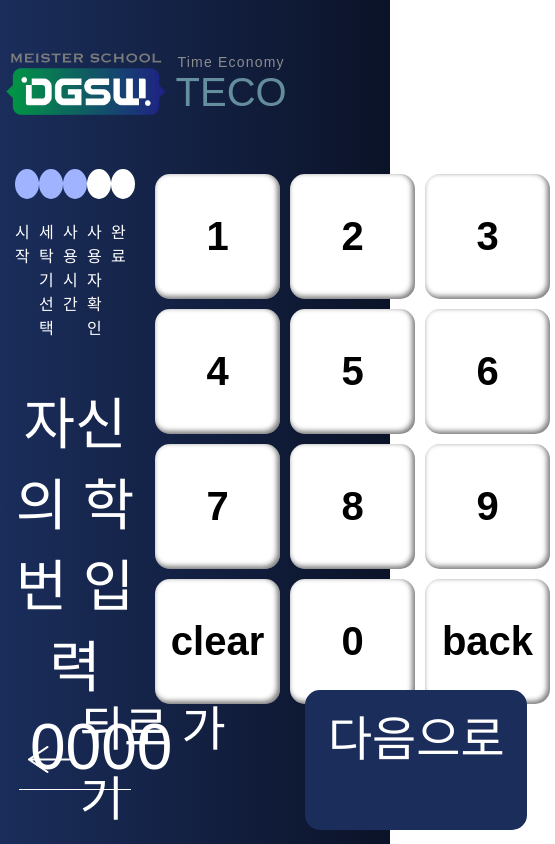
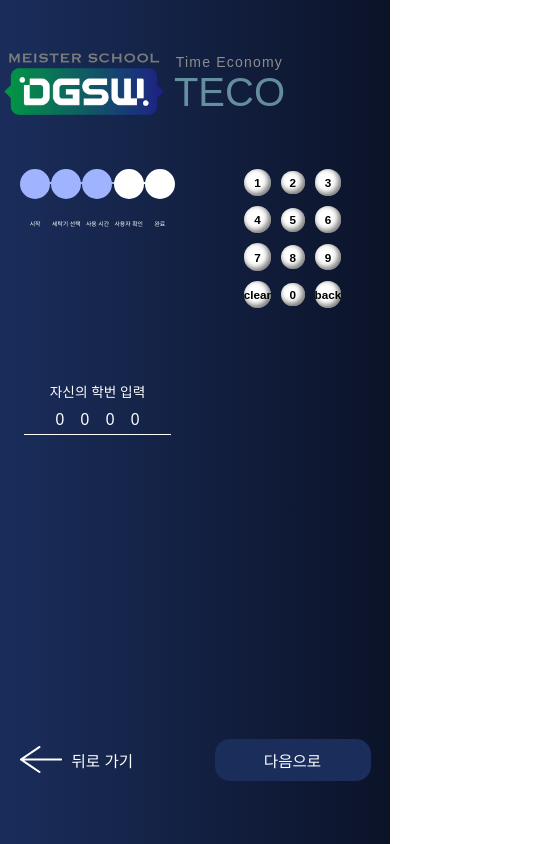
Before and after one commit to Team-5c0/5c0_web, a React (Create React App) app: page /name in a window 390 px wide. Shown: the whole page, 555 px wide, since content can reach past the window. Built offline with nearby package versions, Linux system fonts and the light colour scheme.

Commit message:
deco :: 반응형으로 폰트 수정

```diff
--- a/src/components/NumPad/style.js
+++ b/src/components/NumPad/style.js
@@ -2,7 +2,8 @@ import styled from "styled-components";
 
 export const Wrapper = styled.div`
     display: grid;
-    //gap: 10px;
+    width: 50%;
+    gap: 10px;
     //border-radius: 25px;
     //box-sizing: border-box;
     //box-shadow: 0 20px 30px rgba(0, 0, 0, 0.1);
@@ -33,8 +34,7 @@ export const Wrapper = styled.div`
 //
 // `
 export const Box = styled.div`
-    width: 125px;
-    margin: 5px;
+    width: 100%;
     aspect-ratio: 1/1;
     border-radius: 15px;
     box-shadow: -2px -2px 5px 1px rgba(0, 0, 0, 0.5) inset;
@@ -68,5 +68,5 @@ export const EnterBox = styled(Box)`
 export const BoxText = styled.span`
     font-family: pretendard-Medium,sans-serif;
     font-weight: bolder;
-    font-size: 250%;
+    font-size: 3vw;
 `
--- a/src/components/NumPadDsp/style.js
+++ b/src/components/NumPadDsp/style.js
@@ -15,7 +15,7 @@ export const TextContainer = styled.div`
 
 export const ValueText = styled.span`
     font-family: Pretendard-Black, sans-serif;
-    font-size: 4rem;
+    font-size: 4vw;
     margin-bottom: 5px;
     color: white;
 `
--- a/src/components/PageController/style.js
+++ b/src/components/PageController/style.js
@@ -20,7 +20,7 @@ export const Icon = styled.img`
 `
 export const ReturnButtonText = styled.span`
     font-family: Pretendard-Medium,sans-serif;
-    font-size: 48px;
+    font-size: 4vw;
     color: white;
 `
 export const NextButton = styled.div`
--- a/src/components/Step/style.js
+++ b/src/components/Step/style.js
@@ -39,7 +39,7 @@ export const Circle = styled.div`
 `
 export const Text = styled.span`
     font-family: Pretendard-Medium, sans-serif;
-    font-size: 1rem;
+    font-size: 1.5vw;
     color: white;
 
 `
--- a/src/pages/Check/End/style.js
+++ b/src/pages/Check/End/style.js
@@ -5,7 +5,7 @@ export const Wrapper = styled.div`
     height: 100vh;
     display: grid;
     grid-template-columns: 1fr;
-    grid-template-rows: 10% 75% 15%;
+    grid-template-rows: 20% 60% 20%;
     align-items: center;
     background-image: linear-gradient(90deg, #1A2D5B,#0B1328);
 `
@@ -17,11 +17,11 @@ export const ValueContainer = styled.div`
 export const Content = styled.div`
     font-family: Pretendard-Medium, sans-serif;
     //font-weight: bolder
-    font-size: 2em;
+    font-size: 2.5vw;
     color: white;
 `
 export const CheckIcon = styled.span`
-    font-size: 20em;
+    font-size: 20vw;
     font-weight: bolder;
     color: #A0B3FF;
 `
--- a/src/pages/Check/Main/index.jsx
+++ b/src/pages/Check/Main/index.jsx
@@ -66,7 +66,7 @@ const MainPage = () => {
                         />
                     ))
                 ) : (
-                    <S.Error>세탁기를 불러올 수 없습니다. 다시 시도해 주세요.</S.Error>
+                    <S.Error>세탁기를 불러올 수 없습니다.<br/> 다시 시도해 주세요.</S.Error>
                 )}
             </S.WashContainer>
             <PageController
--- a/src/pages/Check/Main/style.js
+++ b/src/pages/Check/Main/style.js
@@ -39,7 +39,7 @@ export const ValueContainer = styled.div`
 export const Title = styled.p`
     text-align: center;
     font-family: Pretendard-Medium, sans-serif;
-    font-size: 3.5em;
+    font-size: 3.5vw;
     margin-top: 5%;
     margin-bottom: 5%;
     color: white;
@@ -48,4 +48,5 @@ export const Title = styled.p`
 export const Error = styled.span`
     color: white;
     font-family: Pretendard-Medium,sans-serif;
+    font-size: 1.5vw;
 `
--- a/src/pages/Check/Name/style.js
+++ b/src/pages/Check/Name/style.js
@@ -34,7 +34,7 @@ export const NumPadContainer = styled.div`
 export const Title = styled.p`
     text-align: center;
     font-family: Pretendard-Medium,sans-serif;
-    font-size: 3.5em;
+    font-size: 3.5vw;
     margin-top: 5%;
     margin-bottom: 5%;
     color: white;
--- a/src/pages/Check/Time/style.js
+++ b/src/pages/Check/Time/style.js
@@ -34,7 +34,7 @@ export const NumPadContainer = styled.div`
 export const Text = styled.p`
     text-align: center;
     font-family: Pretendard-Medium,sans-serif;
-    font-size: 3.5em;
+    font-size: 3.5vw;
     margin-top: 5%;
     margin-bottom: 5%;
     color: white;
```
